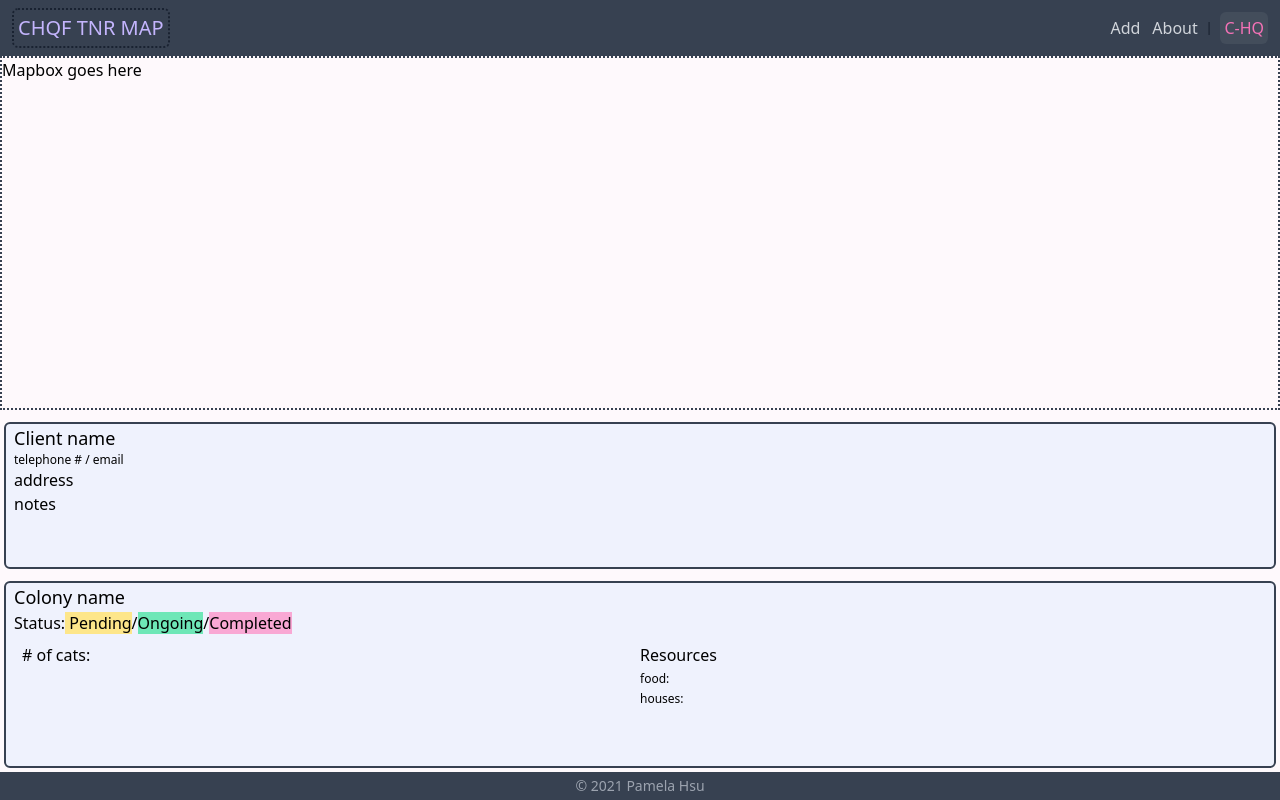
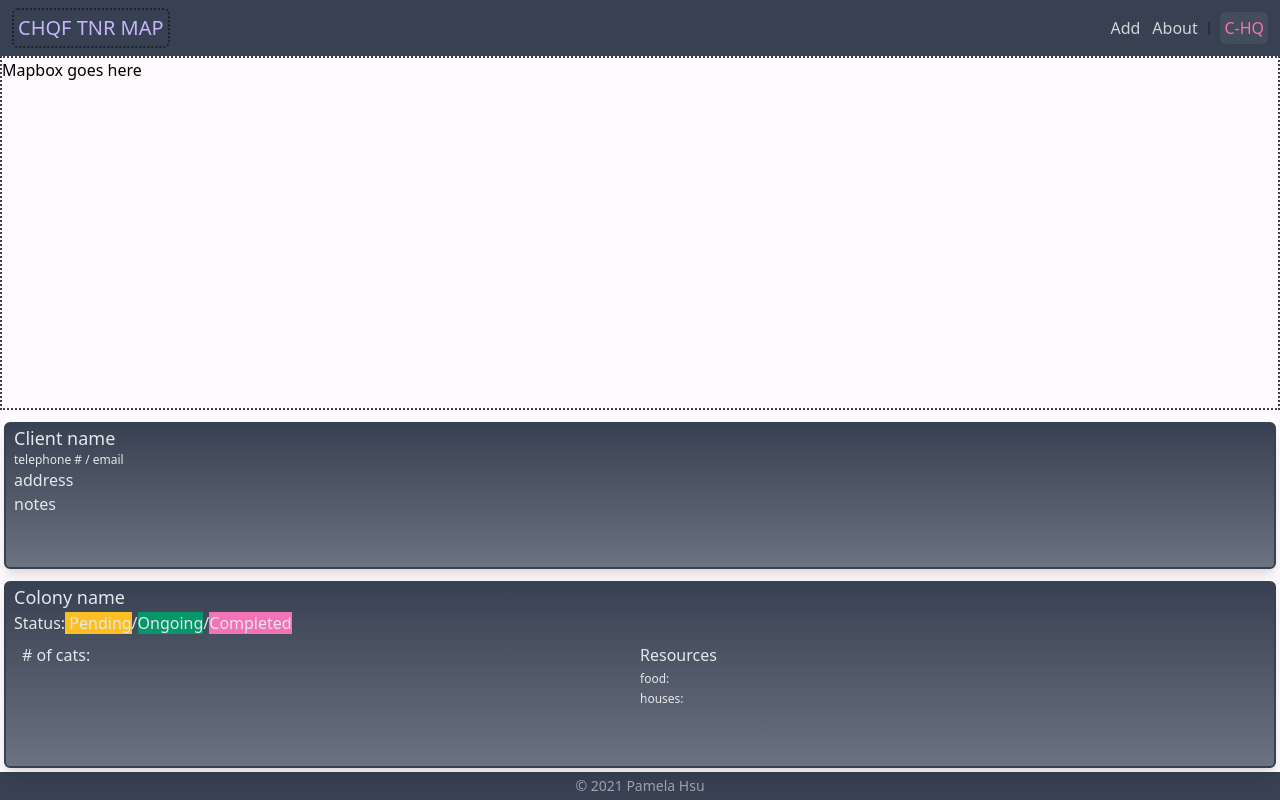
Before and after one commit to p-hsu/chqf_tnr_mapping_resource, a Next.js app: page / in a window 1280 px wide. Built offline with nearby package versions, Linux system fonts and the light colour scheme; no server answers; the database is empty.

Commit message:
minor style edits

```diff
--- a/components/Client.js
+++ b/components/Client.js
@@ -2,7 +2,7 @@ import React from 'react';
 
 const Client = () => {
     return (
-        <div className="h-auto m-1 px-2 border-2 rounded-md border-gray-700 bg-blue-200 bg-opacity-25 flex-auto text-base">
+        <div className="h-auto m-1 px-2 border-2 rounded-md border-gray-700 text-gray-200 bg-gradient-to-b from-gray-700 to-gray-500 flex-auto text-base shadow-lg">
             <h1 className="text-lg">Client name</h1>
             <p className="text-xs"> telephone # / email</p>
             <p> address </p>
--- a/components/Colony.js
+++ b/components/Colony.js
@@ -2,9 +2,9 @@ import React from 'react';
 
 const Colony = () => {
     return (
-        <div className="h-auto m-1 px-2 border-2 rounded-md border-gray-700 bg-blue-200 bg-opacity-25 flex-auto text-base">
+        <div className="h-auto m-1 px-2 border-2 rounded-md border-gray-700 text-gray-200 bg-gradient-to-b from-gray-700 to-gray-500 flex-auto text-base shadow-lg">
             <h1 className="text-lg">Colony name</h1>
-            <h3 >Status:<span className="bg-yellow-200"> Pending</span>/<span className="bg-green-300">Ongoing</span>/<span className="bg-pink-300">Completed</span></h3>
+            <h3 >Status:<span className="bg-yellow-400"> Pending</span>/<span className="bg-green-600">Ongoing</span>/<span className="bg-pink-400">Completed</span></h3>
             <div className="p-2 grid auto-cols-max grid-cols-2">
                 <p># of cats:</p>
                 <p className="grid auto-row-max grid-row-2"> Resources
```
